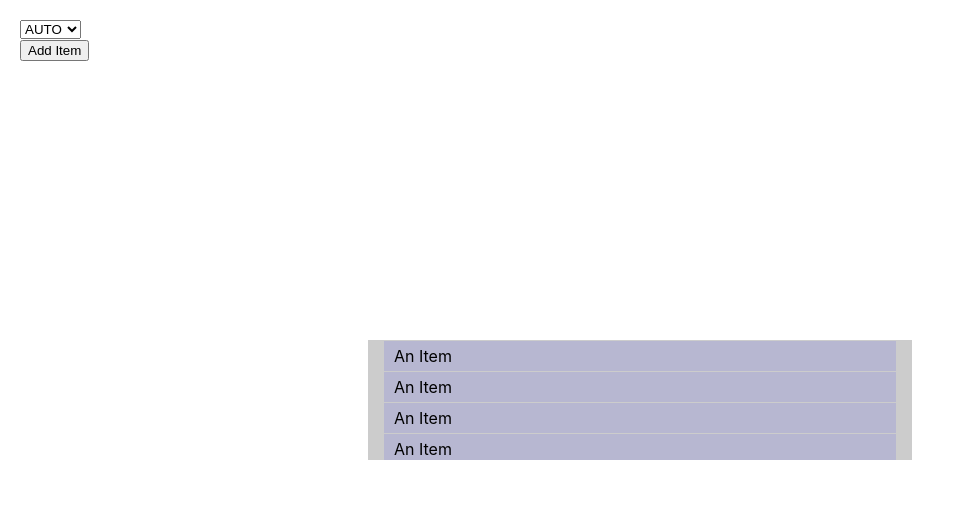
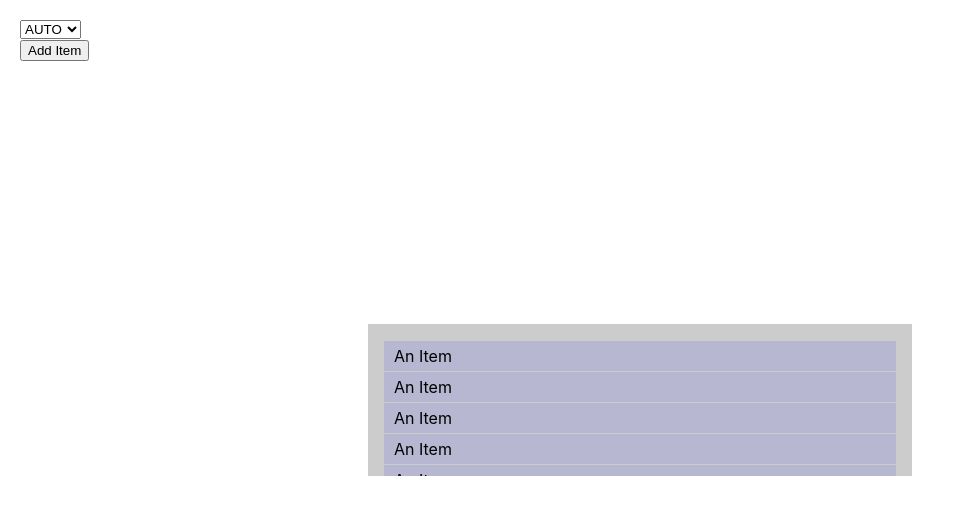
Before and after one commit to amadeus/experiment-cross-platform-scrollers, a React (Create React App) app: page / in a window 1280 px wide. Shown: the top 514 px of the page, without its empty margins (0-955 px from the left). Built offline with nearby package versions, Linux system fonts and the light colour scheme; the HTML template or start-up script is replaced by a standard one.

Commit message:
Misc cleanup

```diff
--- a/src/App.module.css
+++ b/src/App.module.css
@@ -59,7 +59,7 @@
 
 .auto {
   composes: scrollbar;
-  padding: 0 16px;
+  padding: 16px;
   scrollbar-width: auto;
 }
 
--- a/src/Scroller.tsx
+++ b/src/Scroller.tsx
@@ -90,31 +90,31 @@ function useScrollerState(ref: React.Ref<ScrollerRef>, onScroll: ScrollHandler |
 export default function createScroller(scrollbarClassName: string = '') {
   const specs = getScrollbarWidth(scrollbarClassName);
 
-  function cleanupPadding(ref: React.RefObject<HTMLDivElement>) {
-    const {current} = ref;
+  function usePaddingFixes(className: string | null | undefined, scroller: React.RefObject<HTMLDivElement>) {
+    const bottomRef = useRef<HTMLDivElement>(null);
+    useLayoutEffect(
+      () => {
+        const {current} = scroller;
         if (current == null) {
           return;
         }
-    current.style.paddingRight = '';
         const computedStyle = window.getComputedStyle(current);
         const paddingRight = parseInt(computedStyle.getPropertyValue('padding-right'), 10);
         current.style.paddingRight = `${Math.max(0, paddingRight - specs.width)}px`;
+
+        const {current: _current} = bottomRef;
+        if (_current != null) {
+          _current.style.height = computedStyle.getPropertyValue('padding-bottom');
         }
-
-  function usePaddingFixes(className: string | null | undefined, scroller: React.RefObject<HTMLDivElement>) {
-    // Fix side padding
-    useLayoutEffect(() => cleanupPadding(scroller), [className, scroller]);
-    // Fixes for FF and Edge - bottom padding - do I still want to do this?
-    // const [paddingBottom, setPaddingBottom] = useState(null);
-    // useLayoutEffect(() => {
-    //   const paddingBottom = parseInt(computedStyle.getPropertyValue('padding-bottom'), 10);
-    //   setPaddingBottom(paddingBottom);
-    // })
+      },
+      [className, scroller]
+    );
+    return bottomRef;
   }
 
   return forwardRef(function Scroller({children, className, onScroll}: ScrollerProps, ref: React.Ref<ScrollerRef>) {
     const {handleScroll, scroller} = useScrollerState(ref, onScroll);
-    usePaddingFixes(className, scroller);
+    const bottomRef = usePaddingFixes(className, scroller);
     return (
       <div
         ref={scroller}
@@ -122,7 +122,7 @@ export default function createScroller(scrollbarClassName: string = '') {
         className={classNames(className, styles.container, scrollbarClassName)}>
         {children}
         {/* This is an FF and Edge fix, and not sure if we should include it */}
-        {/* <div className={styles.padding} style={{height: paddingBottom}} /> */}
+        <div aria-hidden className={styles.padding} ref={bottomRef} />
       </div>
     );
   });
```
Lines whose indentation alone changed are shown as unchanged.
